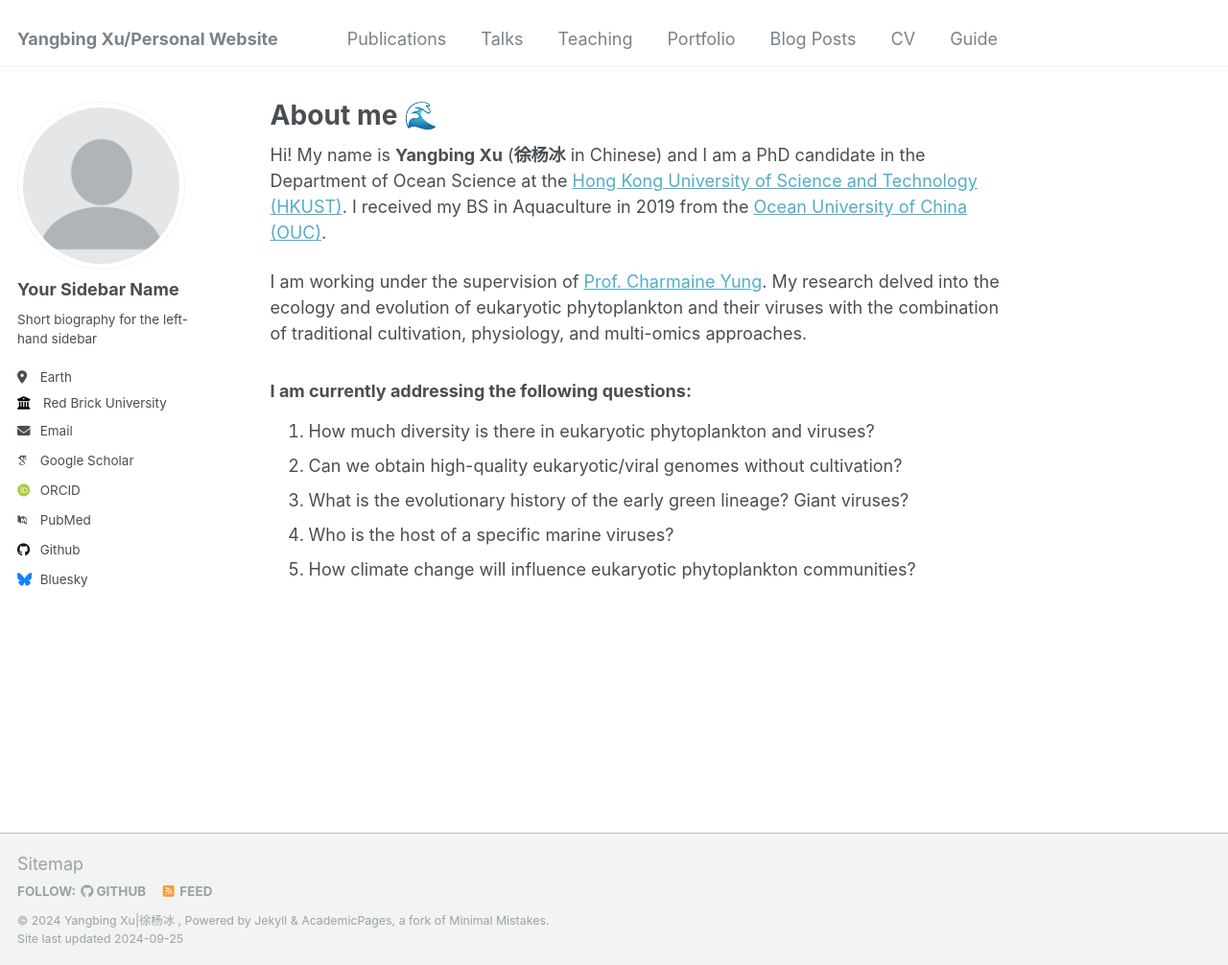
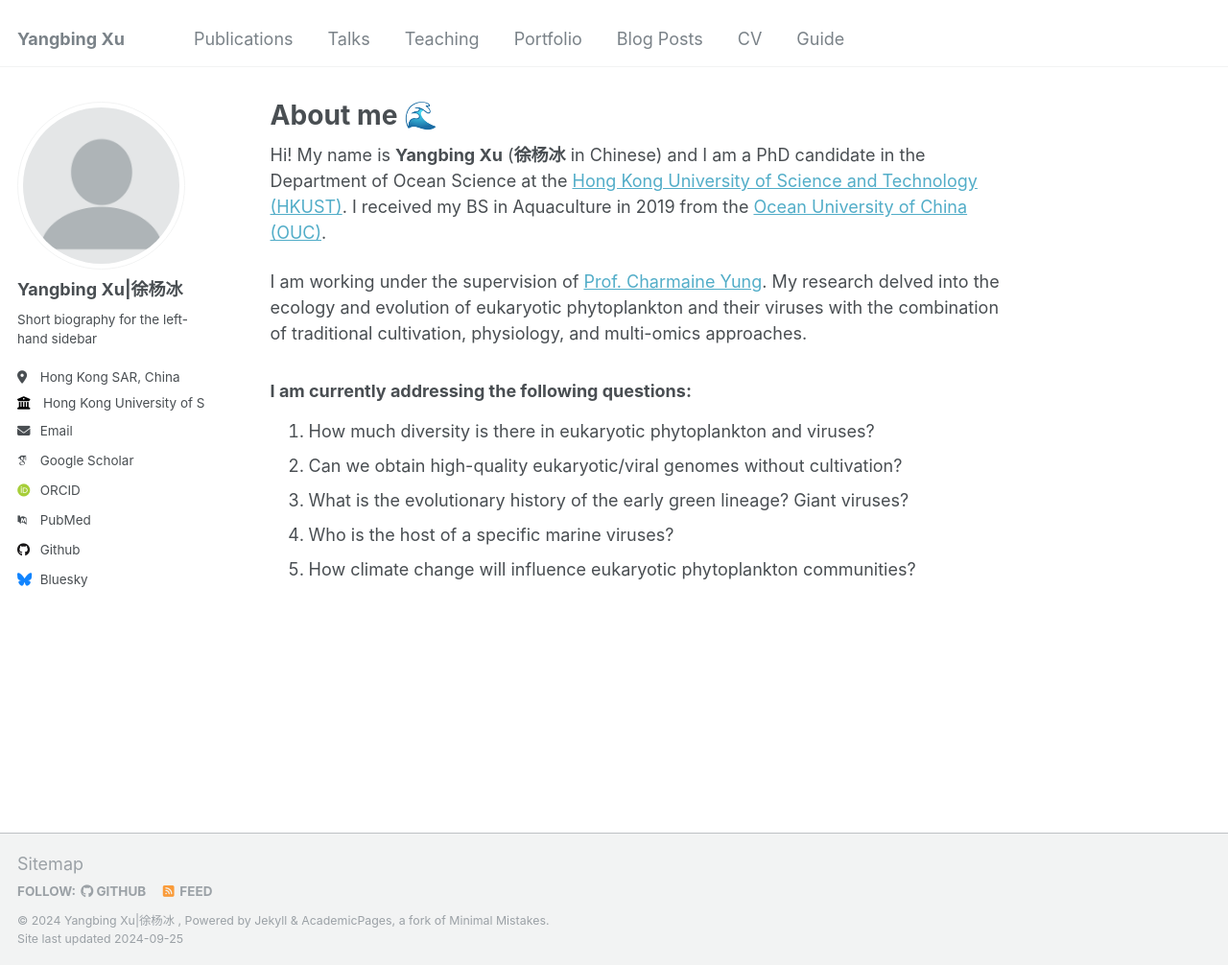
Before and after one commit to Yangbing-Ocean/yangbing, a Jekyll site: the page built from _pages/about.md, in a window 1280 px wide and 1006 px high. Shown: the whole window at 96% size. Built offline with Jekyll 4.4.1, drawn with Linux system fonts in a browser that asks for light colours; some web fonts are replaced.

Commit message:
Update _config.yml

```diff
--- a/_config.yml
+++ b/_config.yml
@@ -8,7 +8,7 @@
 
 # Basic Site Settings
 locale                   : "en-US"
-title                    : "Yangbing Xu/Personal Website"
+title                    : "Yangbing Xu"
 title_separator          : "-"
 name                     : &name "Yangbing Xu|徐杨冰 "
 description              : &description "personal description"
@@ -22,17 +22,17 @@ repository               : "academicpages/academicpages.github.io"
 author:
   # Biographic information
   avatar           : "profile.png"
-  name             : "Your Sidebar Name"
-  pronouns         : # example: "she/her"
+  name             : "Yangbing Xu|徐杨冰"
+  pronouns         : # example: "he/his"
   bio              : "Short biography for the left-hand sidebar"
-  location         : "Earth"
-  employer         : "Red Brick University"
+  location         : "Hong Kong SAR, China"
+  employer         : "Hong Kong University of Science and Technology"
   uri              : # URL
-  email            : "none@example.org"
+  email            : "yxucu@connect.ust.hk"
 
   # Academic websites
   arxiv            : # URL - Update with the correct link to your profile
-  googlescholar    : "https://scholar.google.com/citations?user=PS_CX0AAAAAJ"
+  googlescholar    : "https://scholar.google.com/citations?user=8cdJaOUAAAAJ&hl=zh-CN&oi=ao"
   impactstory      : # URL
   orcid            : "http://orcid.org/yourorcidurl"
   semantic         : # URL
```
